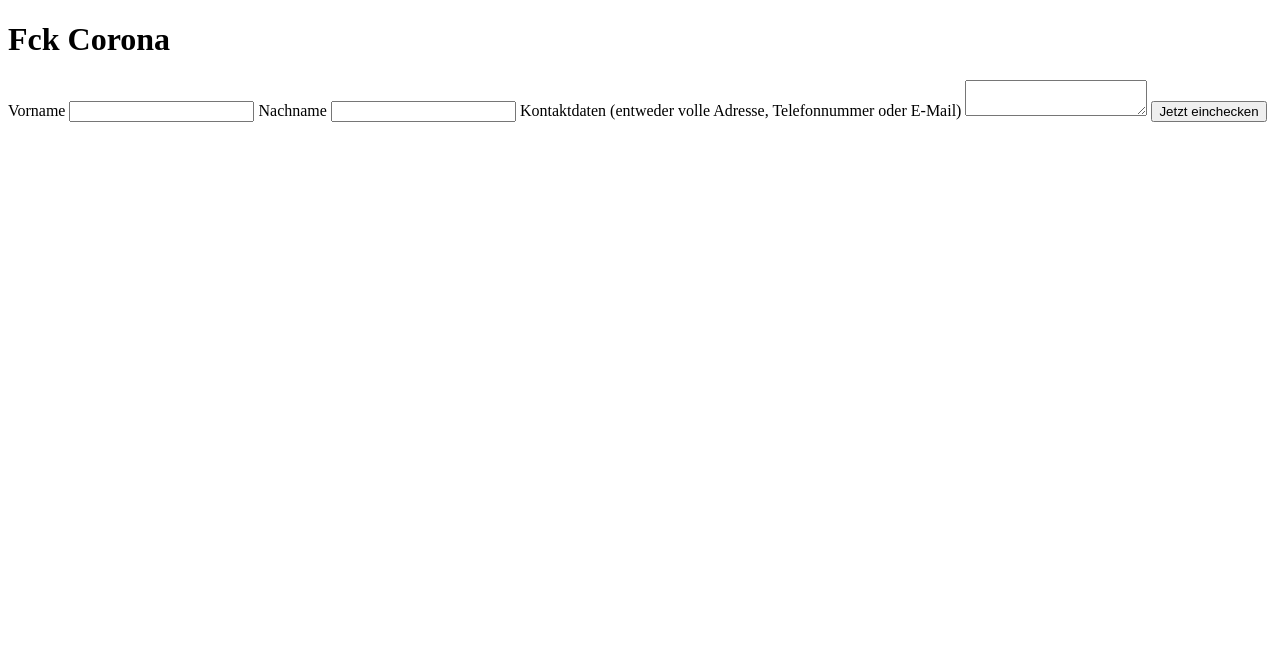
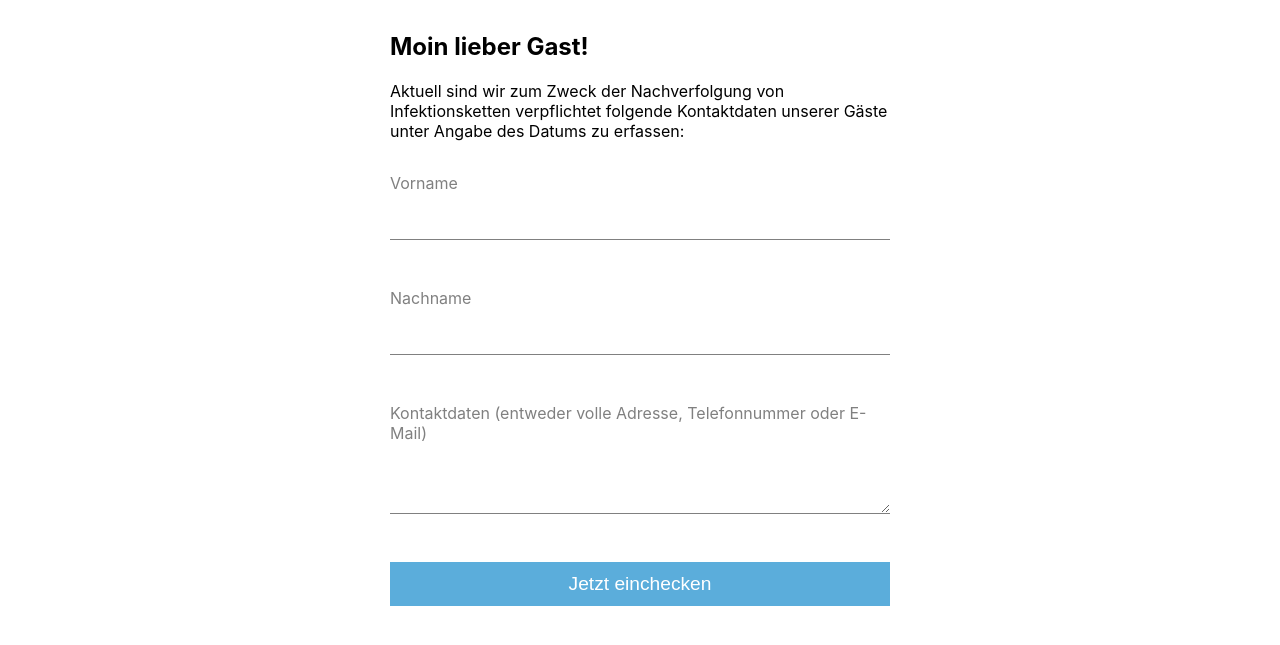
Before and after one commit to gaengeviertel/coronaSignIn, a Flask app: page / in a window 1280 px wide. Shown: the top 645 px of the page. Run offline with Flask 2, Linux system fonts and the light colour scheme.

Commit message:
Add some basic styling to the contact form

```diff
--- /dev/null
+++ b/static/styles/main.css
@@ -0,0 +1,63 @@
+body {
+  margin: 0;
+  font-family: -apple-system, BlinkMacSystemFont, "Segoe UI", "Roboto", "Oxygen",
+    "Ubuntu", "Cantarell", "Fira Sans", "Droid Sans", "Helvetica Neue",
+    sans-serif;
+  -webkit-font-smoothing: antialiased;
+  -moz-osx-font-smoothing: grayscale;
+}
+
+form {
+  margin: 2rem 0;
+}
+
+input,
+textarea {
+  box-sizing: border-box;
+  background: none;
+  background-color: white;
+  color: gray;
+  font-size: 1.2rem;
+  padding: 0.5rem;
+  display: block;
+  width: 100%;
+  border: none;
+  border-radius: 0;
+  border-bottom: 1px solid gray;
+  margin: 0.5rem 0 3rem;
+}
+
+input:focus,
+textarea:focus {
+  outline: none;
+  border-bottom: 1px solid #5baddb;
+}
+
+input[type="submit"] {
+  background-color: #5baddb;
+  border: 3px solid #5baddb;
+  color: white;
+  cursor: pointer;
+}
+
+input[type="submit"]:hover {
+  background-color: transparent;
+  color: #5baddb;
+}
+
+label {
+  color: gray;
+  font-size: 1rem;
+  font-weight: normal;
+  pointer-events: none;
+}
+
+.contact-form-container {
+  margin: 2rem auto;
+  width: 500px;
+  max-width: 90%;
+}
+
+.description {
+  font-size: 1rem;
+}
--- a/templates/index.html.jinja2
+++ b/templates/index.html.jinja2
@@ -3,6 +3,7 @@
   <head>
     <meta charset="utf-8" />
     <title></title>
+    <link rel= "stylesheet" type= "text/css" href= "{{ url_for('static',filename='styles/main.css') }}">
     <meta name="description" content="" />
     <meta name="viewport" content="width=device-width, initial-scale=1" />
 
@@ -24,8 +25,13 @@
   </head>
 
   <body>
-    <!-- Add your site or application content here -->
-    <h1>Fck Corona</h1>
+  <div class="contact-form-container">
+    <h2>Moin lieber Gast!</h2>
+    <span class="description">
+      Aktuell sind wir zum Zweck der Nachverfolgung von Infektionsketten
+      verpflichtet folgende Kontaktdaten unserer Gäste unter Angabe des
+      Datums zu erfassen:
+    </span>
     <form method=POST action>
         {{ form.csrf_token }}
         {{ form.first_name.label }} {{ form.first_name }}
@@ -33,6 +39,7 @@
         {{ form.contact_data.label }} {{ form.contact_data }}
         <input type="submit" value="Jetzt einchecken">
     </form>
+    </div>
     {#
     <script src="js/vendor/modernizr-3.11.2.min.js"></script>
     <script src="js/plugins.js"></script>
```
